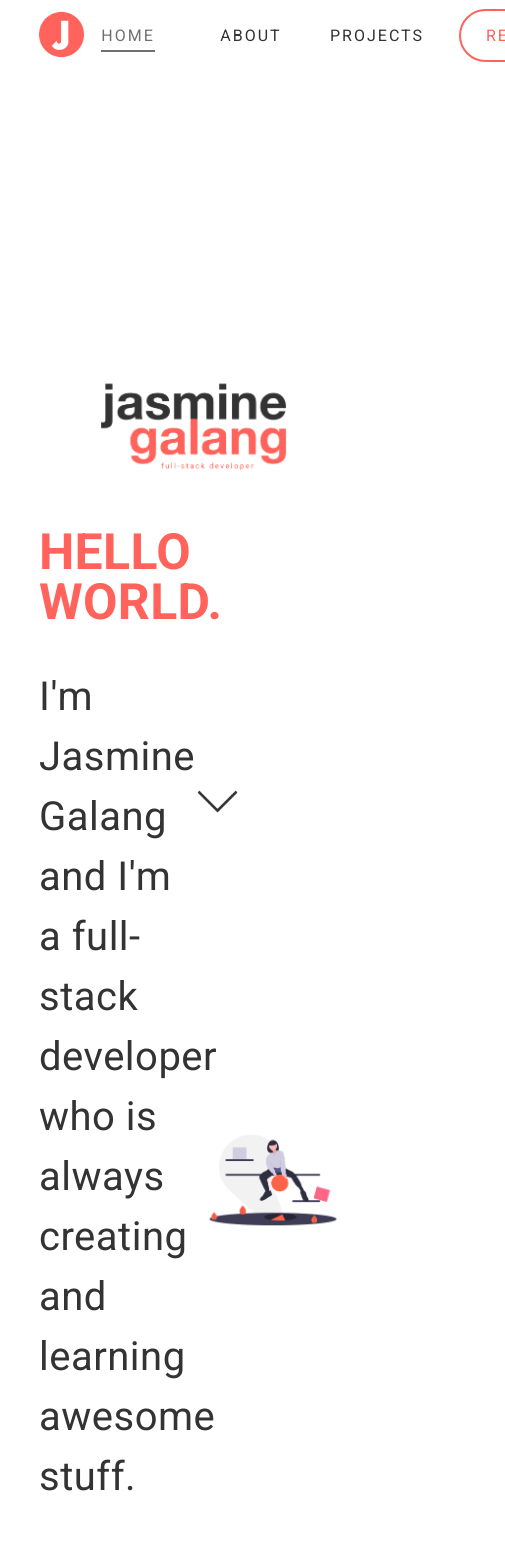
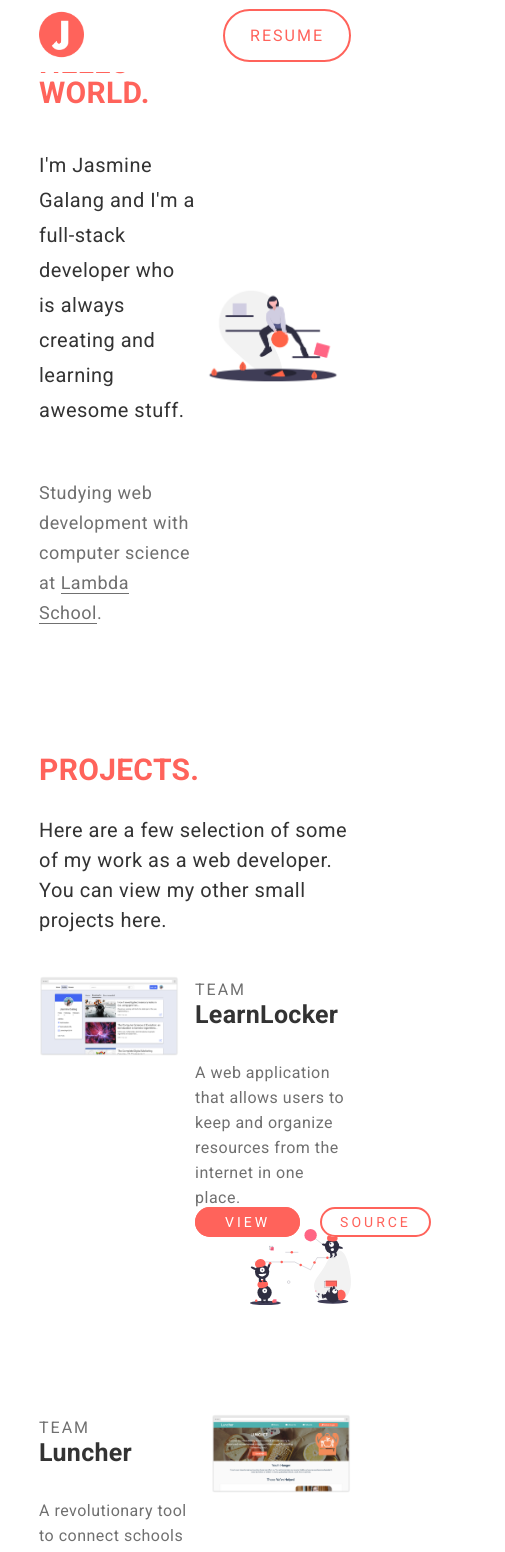
Before and after one commit to jsmndev/jsmn.dev, a React (Create React App) app: page / in a window 390 px wide. Shown: the top 1552 px of the page, 505 px wide, since content can reach past the window. Built offline with nearby package versions, Linux system fonts and the light colour scheme.

Commit message:
Implemented mobile view

```diff
--- a/src/_components/About/About.style.js
+++ b/src/_components/About/About.style.js
@@ -29,12 +29,36 @@ export const AboutHeadline = styled.div`
     margin-bottom: 5rem;
     font-size: 4rem;
     line-height: 6rem;
+
+    @media (max-width: 1200px) {
+      font-size: 3rem;
+      line-height: 5rem;
+    }
+
+    @media (max-width: 885px) {
+      font-size: 2.5rem;
+      line-height: 4rem;
+    }
+
+    @media (max-width: 711px) {
+      font-size: 2rem;
+      line-height: 3.5rem;
+    }
   }
 
   .secondary-headline {
     font-size: 2.5rem;
     line-height: 4rem;
     color: ${blackLight};
+
+    @media (max-width: 1200px) {
+      font-size: 2rem;
+      line-height: 3rem;
+    }
+
+    @media (max-width: 885px) {
+      font-size: 1.8rem;
+    }
 
     a {
       border-bottom: 0.1rem solid ${blackLight};
--- a/src/_components/Footer/Footer.js
+++ b/src/_components/Footer/Footer.js
@@ -16,7 +16,7 @@ const Footer = () => {
             </a>
 
             <a
-              href="https://twitter.com/jsmnglng"
+              href="https://www.linkedin.com/in/jsmnglng/"
               target="_blank"
               rel="noopener noreferrer"
             >
@@ -24,20 +24,14 @@ const Footer = () => {
             </a>
 
             <a
-              href="https://twitter.com/jsmnglng"
+              href="https://github.com/jsmnglng"
               target="_blank"
               rel="noopener noreferrer"
             >
               Github
             </a>
 
-            <a
-              href="https://twitter.com/jsmnglng"
-              target="_blank"
-              rel="noopener noreferrer"
-            >
-              Email
-            </a>
+            <a href="mailto:jsmn.glng@gmail.com">Email</a>
           </nav>
         </div>
 
--- a/src/_components/Footer/Footer.style.js
+++ b/src/_components/Footer/Footer.style.js
@@ -23,6 +23,10 @@ export const FooterWrapper = styled.div`
 
   .footer-links {
     width: 45rem;
+
+    @media (max-width: 805px) {
+      width: 35rem;
+    }
 
     nav {
       ${flex()}
--- a/src/_components/Hero/Hero.style.js
+++ b/src/_components/Hero/Hero.style.js
@@ -5,6 +5,10 @@ export const HeroContainer = styled.section`
   ${flex("center", "center")}
   flex-direction: column;
   height: 100vh;
+
+  @media (max-width: 700px) {
+    display: none;
+  }
 
   .hero-image {
     text-align: center;
--- a/src/_components/Navbar/Navbar.js
+++ b/src/_components/Navbar/Navbar.js
@@ -42,7 +42,7 @@ class Navbar extends Component {
           </NavBrand>
           <NavMenu>
             <ul>
-              <li>
+              <li className="page-links">
                 <Link
                   activeClass="active"
                   to="home"
@@ -54,7 +54,7 @@ class Navbar extends Component {
                   Home
                 </Link>
               </li>
-              <li>
+              <li className="page-links">
                 <Link
                   activeClass="active"
                   to="about"
@@ -66,7 +66,7 @@ class Navbar extends Component {
                   About
                 </Link>
               </li>
-              <li>
+              <li className="page-links">
                 <Link
                   activeClass="active"
                   to="projects"
--- a/src/_components/Navbar/Navbar.style.js
+++ b/src/_components/Navbar/Navbar.style.js
@@ -42,6 +42,15 @@ export const NavMenu = styled.nav`
     width: 100%;
     min-width: 50rem;
     text-align: center;
+    @media (max-width: 700px) {
+      min-width: 0;
+    }
+
+    .page-links {
+      @media (max-width: 700px) {
+        display: none;
+      }
+    }
 
     li {
       margin-left: 3.5rem;
--- a/src/_components/Projects/Projects.style.js
+++ b/src/_components/Projects/Projects.style.js
@@ -21,6 +21,16 @@ export const ProjectContainer = styled.section`
     color: ${blackRegular};
     letter-spacing: 0.05rem;
     line-height: 3.5rem;
+
+    @media (max-width: 755px) {
+      font-size: 2.3rem;
+      line-height: 3rem;
+    }
+
+    @media (max-width: 711px) {
+      font-size: 2rem;
+      line-height: 3rem;
+    }
   }
 `;
 
@@ -47,13 +57,18 @@ export const Project = styled.section`
 
   .project-description {
     width: 50%;
-    padding: 2rem 0;
+    padding: 0.5rem 0;
 
     h3 {
       font-size: 1.8rem;
       letter-spacing: 0.2rem;
       line-height: 2.5rem;
       color: ${blackLight};
+
+      @media (max-width: 755px) {
+        font-size: 1.6rem;
+        line-height: 2rem;
+      }
     }
 
     h2 {
@@ -61,6 +76,11 @@ export const Project = styled.section`
       font-size: 3.5rem;
       font-weight: 700;
       color: ${blackRegular};
+
+      @media (max-width: 755px) {
+        font-size: 2.5rem;
+        line-height: 3rem;
+      }
     }
 
     p {
@@ -69,6 +89,11 @@ export const Project = styled.section`
       color: ${blackLight};
       height: 12rem;
       margin-bottom: 3.5rem;
+
+      @media (max-width: 885px) {
+        font-size: 1.6rem;
+        line-height: 2.5rem;
+      }
     }
 
     .btn-group {
@@ -81,16 +106,30 @@ export const Project = styled.section`
       a {
         margin-right: 3rem;
         transition: 150ms ease-in;
+
+        @media (max-width: 755px) {
+          margin-right: 2rem;
+        }
       }
 
       .app-btn {
         ${buttonDark}
         padding-left: 3.8rem;
         padding-right: 3.8rem;
+
+        @media (max-width: 755px) {
+          padding: 0.5rem 2.8rem;
+          /* padding-top: 0.5rem;
+          padding-bottom: 0.5rem; */
+        }
       }
 
       .src-btn {
         ${buttonLight}
+
+        @media (max-width: 755px) {
+          padding: 0.5rem 1.8rem;
+        }
       }
     }
 
--- a/src/_components/Projects/StaticProjectGallery.js
+++ b/src/_components/Projects/StaticProjectGallery.js
@@ -134,7 +134,7 @@ const StaticProjectGallery = () => {
 
           <div className="minions">
             <img
-              src={require("../../_assets/svg/minion-3.svg")}
+              src={require("../../_assets/svg/minion-1.svg")}
               alt="4 minions"
             />
           </div>
--- a/src/_styles/variables.style.js
+++ b/src/_styles/variables.style.js
@@ -10,6 +10,14 @@ font-size: 5rem;
 font-weight: 700;
 color: ${redRegular};
 text-transform: uppercase;
+
+@media (max-width: 885px) {
+  font-size: 4rem;
+}
+
+@media (max-width: 711px) {
+  font-size: 3rem;
+}
 `;
 
 export const buttonLight = `
```
